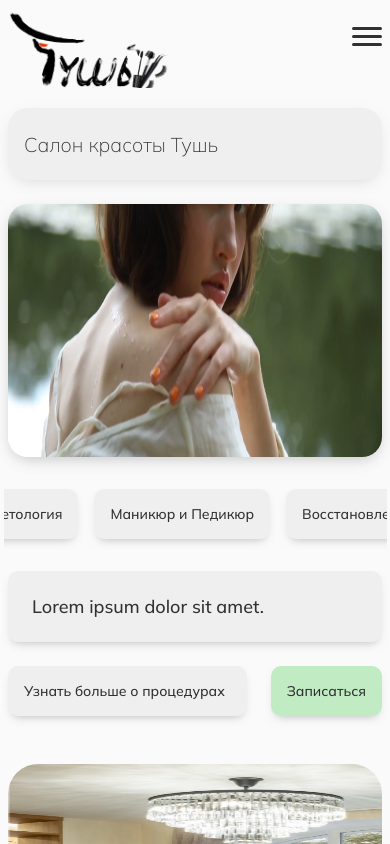
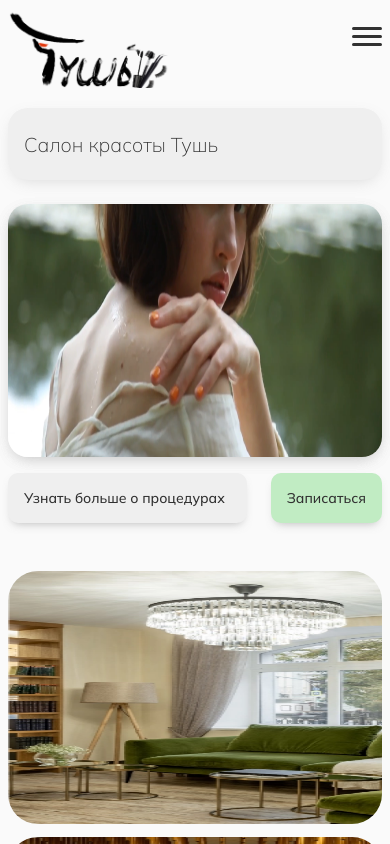
Before and after one commit to Dizey5K/TushSite, a React (Vite) app: page / in a window 390 px wide. Shown: the top 844 px of the page. Built offline with nearby package versions, Linux system fonts and the light colour scheme.

Commit message:
still adaptive;

```diff
--- a/src/Homepage/modules/styles/ContainerSecond.scss
+++ b/src/Homepage/modules/styles/ContainerSecond.scss
@@ -205,18 +205,10 @@ button {
 
 @media (max-width: 500px) {
     .mainContSecond {
+        margin-bottom: 3rem;
         margin-top: 1rem;
         .upperCont {
-            width: 100%;
-            flex-wrap: nowrap;
-            overflow-x: auto;
-            white-space: nowrap;
-            padding: 1rem;
-
-            .service {
-                flex: 0 0 auto;
-                font-size: 14px;
-            }
+            display: none;
         }
 
         .contSecond {
@@ -224,11 +216,7 @@ button {
                 margin-left: 0.5rem;
                 margin-right: 0.5rem;
                 .contInfo {
-                    font-size: 18px;
-
-                    p {
-                        display: none;
-                    }
+                    display: none;
                 }
                 .contSlim {
                     .moreInfo {
```
